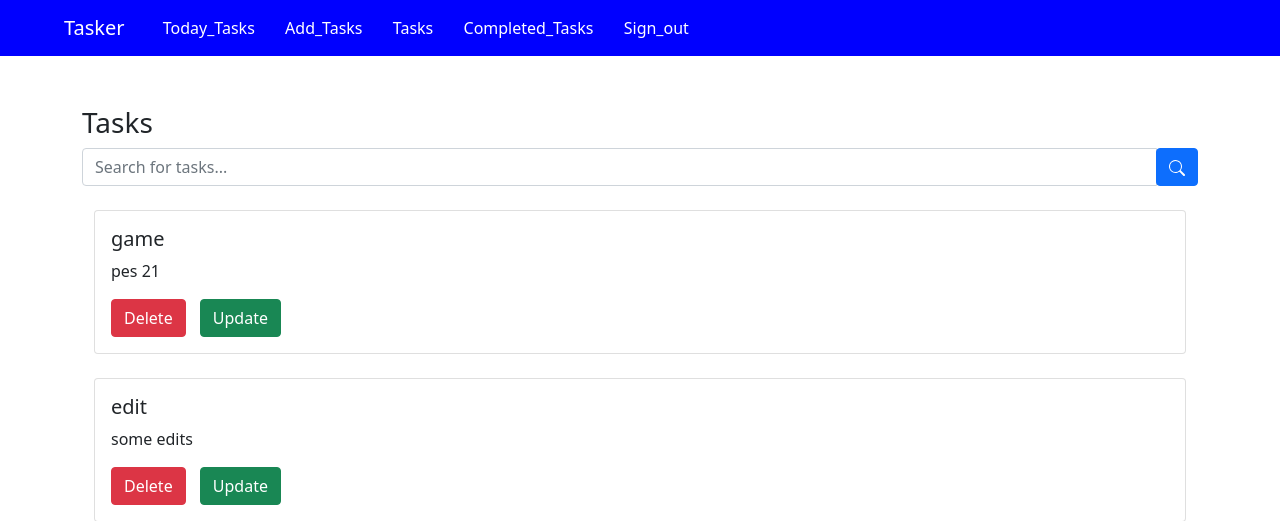
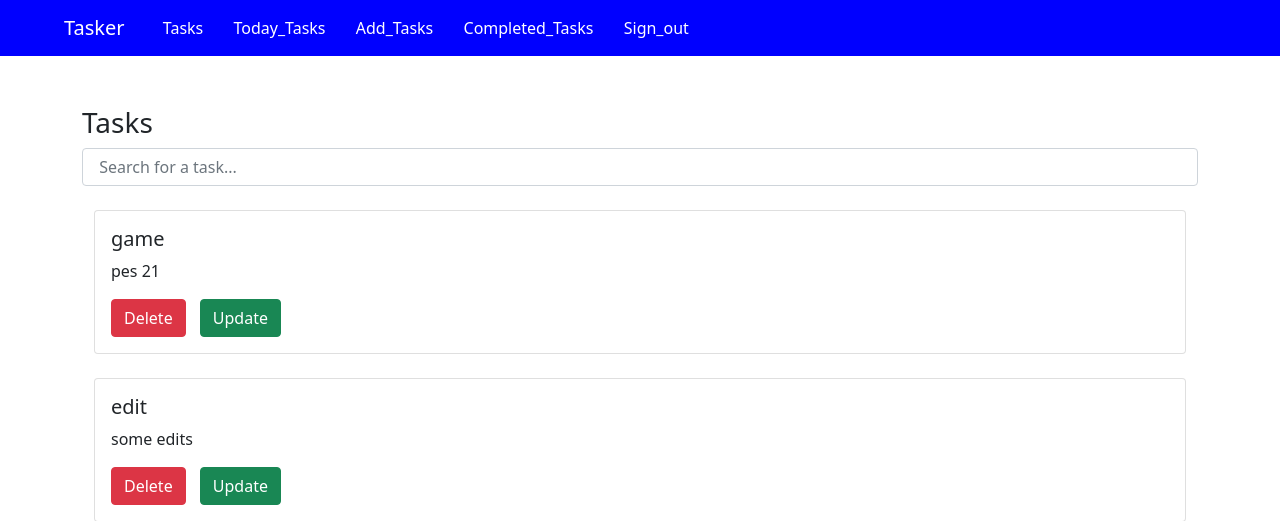
Before and after one commit to emeralddd123/yourTasks, a Django app: page /task in a window 1280 px wide. Shown: the top 521 px of the page. Run offline with Django 4.2, Linux system fonts and the light colour scheme; a user stored in the database is signed in; data comes from the database, SQL or seed files in the repository; both versions use the stored data as it was after the commit; some libraries are stand-ins or nearby versions.

Commit message:
search functionality

```diff
--- a/task/views.py
+++ b/task/views.py
@@ -51,7 +51,7 @@ class CompletedTaskList(LoginRequiredMixin, ListView):
         context["tasks"] = context['tasks'].filter(user=self.request.user)
         context["completed_tasks"] = context['tasks'].filter(complete=True)
 
-        search_input = self.request.GET.get('search-area') or ''
+        search_input = self.request.GET.get('search-area')
         if search_input:
             context['completed_tasks'] = context['completed_tasks'].filter(title__icontains=search_input)
 
--- a/templates/base.html
+++ b/templates/base.html
@@ -23,15 +23,11 @@
         </button>
         <div class="collapse navbar-collapse" id="navbarNavAltMarkup">
             <div class="navbar-nav">
-                <a class="nav-item nav-link active" style="padding-left:5% ;" href={% url 'task:today-task'
-                    %}>Today_Tasks </a>
-                <a class="nav-item nav-link active" style="padding-left:5% ;" href={% url 'task:add-task'
-                    %}>Add_Tasks</a>
                 <a class="nav-item nav-link active" style="padding-left:5% ;" href={% url 'task:tasks' %}>Tasks </a>
-                <a class="nav-item nav-link active" style="padding-left:5%;" href={% url 'task:completed-task'
-                    %}>Completed_Tasks</a>
-                <a class="nav-item nav-link active" style="padding-left:5% ;" href={% url 'account_logout' %}>Sign_out
-                </a>
+                <a class="nav-item nav-link active" style="padding-left:5% ;" href={% url 'task:today-task'%}>Today_Tasks </a>
+                <a class="nav-item nav-link active" style="padding-left:5% ;" href={% url 'task:add-task'%}>Add_Tasks</a>
+                <a class="nav-item nav-link active" style="padding-left:5%;" href={% url 'task:completed-task'%}>Completed_Tasks</a>
+                <a class="nav-item nav-link active" style="padding-left:5% ;" href={% url 'account_logout' %}>Sign_out</a>
             </div>
         </div>
     </nav>
--- a/templates/tasks_list.html
+++ b/templates/tasks_list.html
@@ -9,18 +9,11 @@
 
     <h3>Tasks</h3>
 
-    <div class="input-group">
-        <input type="text" class="form-control" placeholder="Search for tasks...">
-        <div class="input-group-append">
-            <button class="btn btn-primary" type="button">
-                <i> <svg xmlns="http://www.w3.org/2000/svg" width="16" height="16" fill="currentColor"
-                        class="bi bi-search" viewBox="0 0 16 16">
-                        <path
-                            d="M11.742 10.344a6.5 6.5 0 1 0-1.397 1.398h-.001c.03.04.062.078.098.115l3.85 3.85a1 1 0 0 0 1.415-1.414l-3.85-3.85a1.007 1.007 0 0 0-.115-.1zM12 6.5a5.5 5.5 0 1 1-11 0 5.5 5.5 0 0 1 11 0z" />
-                    </svg> </i>
-            </button>
+    <form method="GET">
+        <div class="form-group">
+            <input type='text' class="form-control" name='search-area' placeholder=" Search for a task..." value="{{search_input}}">
         </div>
-    </div>
+    </form>
     <br>
     <div class="container">
         <div class="row">
```
Also changed, not shown: templates/completed_task_list.html (+5 -13 lines), templates/today_task_list.html (+4 -11 lines), db.sqlite3, 1 other file.
